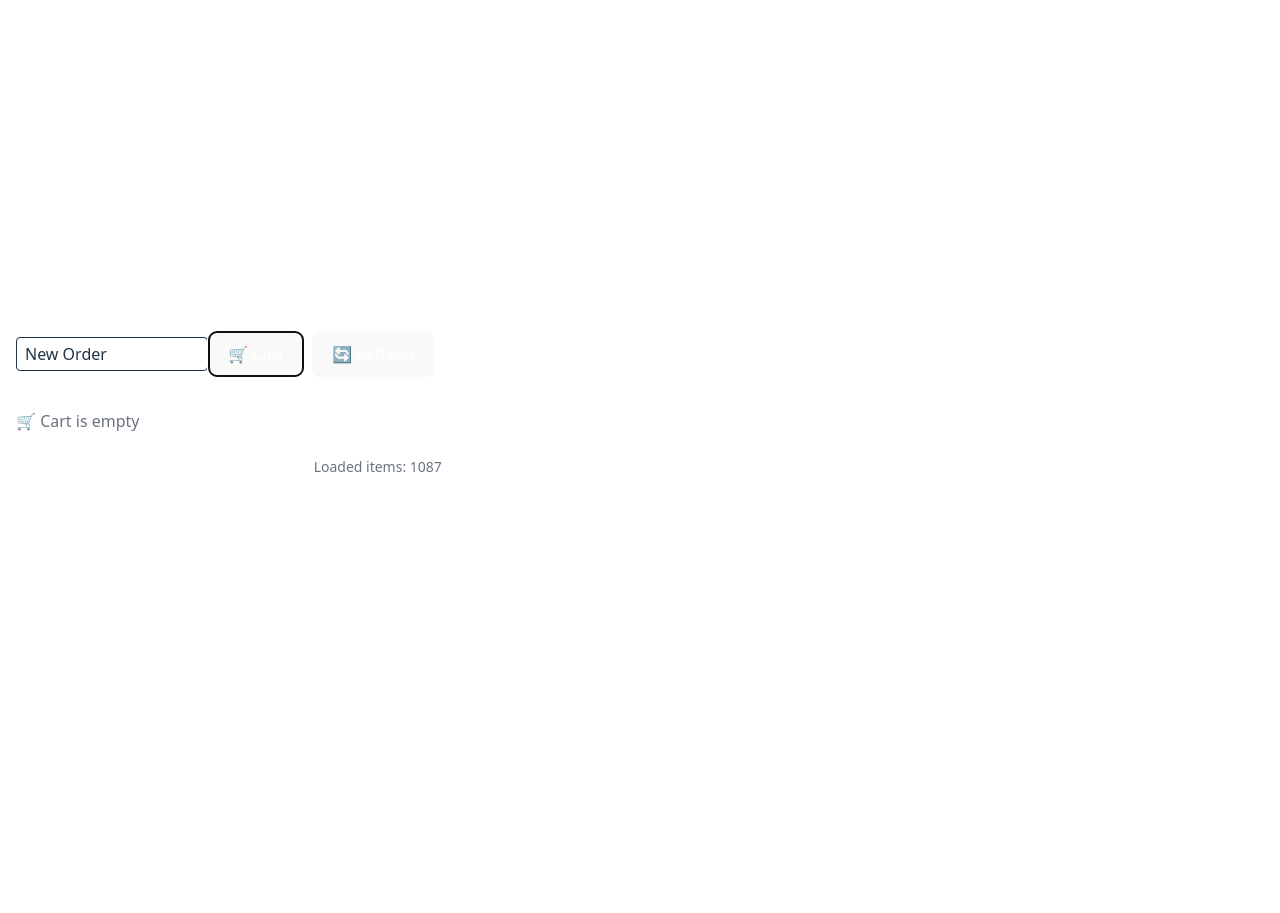
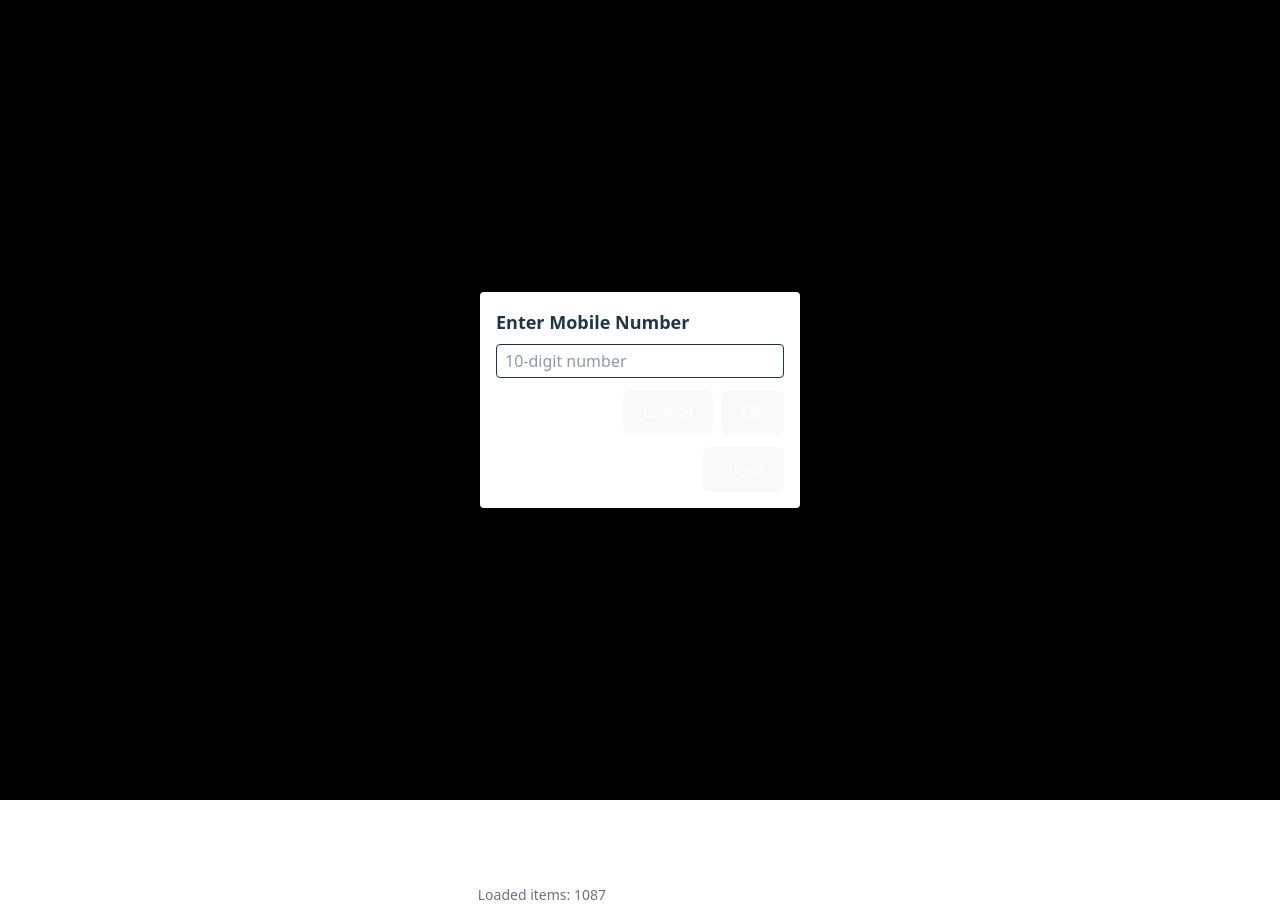
Before and after one commit to marubharuch/home, a React (Vite) app: page / in a window 1280 px wide. Both pictures are taken after a click on the button "🛒 Cart". Before the commit the page ends 800 px from the top, so only its background shows below. Built offline with nearby package versions, Linux system fonts and the light colour scheme.

Commit message:
cart with skip

```diff
--- a/src/App.jsx
+++ b/src/App.jsx
@@ -1,6 +1,7 @@
 import React, { useEffect, useState, lazy, Suspense } from "react";
 import localforage from "localforage";
 import { loadAndCacheAllJson } from "./utils/jsonLoader";
+import Modal from "./components/Modal";
 
 const SearchBar = lazy(() => import("./components/SearchBar"));
 const CartView = lazy(() => import("./components/CartView"));
@@ -14,6 +15,8 @@ export default function App() {
   const [orderList, setOrderList] = useState([]);
   const [showOrderPopup, setShowOrderPopup] = useState(false);
   const [selectedOrderKey, setSelectedOrderKey] = useState(null);
+  const [showMobilePopup, setShowMobilePopup] = useState(false);
+  const [tempMobile, setTempMobile] = useState("");
 
   const loadData = async (forceRefresh = false) => {
     setLoading(true);
@@ -31,7 +34,6 @@ export default function App() {
   useEffect(() => {
     loadData();
 
-    // ✅ Initialize orders object if not present
     (async () => {
       const existing = await localforage.getItem("orders");
       if (!existing) {
@@ -65,11 +67,41 @@ export default function App() {
     setShowOrderPopup(true);
   };
 
+  const handleCartClick = async () => {
+    const num = mobileInput.trim();
+
+    if (!/^\d{10}$/.test(num)) {
+      setShowMobilePopup(true);
+      return;
+    }
+
+    const allOrders = (await localforage.getItem("orders")) || {};
+    const matchedOrders = Object.entries(allOrders)
+      .filter(([key]) => key.startsWith(num))
+      .map(([key, data]) => ({
+        key,
+        total: Object.values(data.cart || {}).reduce(
+          (sum, item) =>
+            sum + (parseFloat(item.finalPrice) || 0) * (item.quantity || 0),
+          0
+        ),
+        createdAt: data.createdAt,
+      }));
+
+    if (matchedOrders.length > 0) {
+      setOrderList(matchedOrders);
+      setShowOrderPopup(true);
+    } else {
+      setSelectedOrderKey("NEW");
+      setShowCart(true);
+    }
+  };
+
   const handleOrderSelect = (orderKey) => {
     setSelectedOrderKey(orderKey);
     setShowOrderPopup(false);
     if (orderKey === "NEW") {
-      setShowCart(false);
+      setShowCart(true);
     } else {
       setShowCart(true);
     }
@@ -139,7 +171,7 @@ export default function App() {
         />
         <div className="flex gap-2">
           <button
-            onClick={() => setShowCart((prev) => !prev)}
+            onClick={handleCartClick}
             className="px-3 py-1 bg-green-500 text-white rounded hover:bg-green-600"
           >
             🛒 Cart
@@ -159,11 +191,12 @@ export default function App() {
         </div>
       )}
 
-      {/* Popup for orders */}
+      {/* Order selection popup */}
       {showOrderPopup && (
-        <div className="fixed inset-0 bg-black bg-opacity-50 flex justify-center items-center z-50">
-          <div className="bg-white p-4 rounded shadow-lg w-80">
-            <h2 className="text-lg font-bold mb-2">Select Order</h2>
+        <Modal
+          title="Select Order"
+          onClose={() => setShowOrderPopup(false)}
+        >
           <ul className="space-y-2">
             <li
               className="p-2 border rounded cursor-pointer hover:bg-gray-100"
@@ -182,14 +215,53 @@ export default function App() {
               </li>
             ))}
           </ul>
+        </Modal>
+      )}
+
+      {/* Mobile number popup */}
+      {showMobilePopup && (
+        <Modal
+          title="Enter Mobile Number"
+          onClose={() => {
+            if (tempMobile.trim()) setMobileInput(tempMobile);
+            setTempMobile("");
+            setShowMobilePopup(false);
+          }}
+        >
+          <input
+            type="text"
+            value={tempMobile}
+            onChange={(e) => setTempMobile(e.target.value)}
+            placeholder="10-digit number"
+            className="border px-2 py-1 rounded w-full mb-3"
+          />
+          <div className="flex justify-end gap-2">
             <button
-              className="mt-3 px-4 py-1 bg-red-500 text-white rounded"
-              onClick={() => setShowOrderPopup(false)}
+              className="px-4 py-1 bg-gray-400 text-white rounded"
+              onClick={() => {
+                if (tempMobile.trim()) setMobileInput(tempMobile);
+                setTempMobile("");
+                setShowMobilePopup(false);
+              }}
             >
-              Close
+              Cancel
+            </button>
+            <button
+              className="px-4 py-1 bg-green-500 text-white rounded"
+              onClick={() => {
+                if (/^\d{10}$/.test(tempMobile)) {
+                  setMobileInput(tempMobile);
+                  setShowMobilePopup(false);
+                  handleCartClick();
+                } else {
+                  alert("Invalid mobile number");
+                }
+              }}
+            >
+              OK
             </button>
           </div>
-        </div>
+        </Modal>
       )}
 
       <Suspense fallback={<div className="p-4">Loading component...</div>}>
--- /dev/null
+++ b/src/components/Modal.jsx
@@ -0,0 +1,21 @@
+// src/components/Modal.jsx
+import React from "react";
+
+export default function Modal({ title, children, onClose }) {
+  return (
+    <div className="fixed inset-0 bg-black bg-opacity-50 flex justify-center items-center z-50">
+      <div className="bg-white p-4 rounded shadow-lg w-80">
+        <h2 className="text-lg font-bold mb-2">{title}</h2>
+        <div>{children}</div>
+        <div className="flex justify-end mt-3">
+          <button
+            className="px-4 py-1 bg-red-500 text-white rounded"
+            onClick={onClose}
+          >
+            Close
+          </button>
+        </div>
+      </div>
+    </div>
+  );
+}
```
Lines whose indentation alone changed are shown as unchanged.
